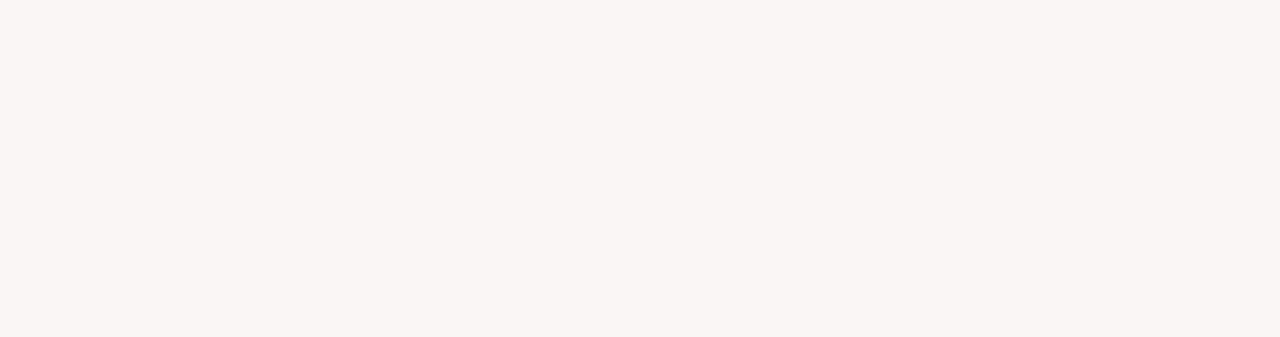
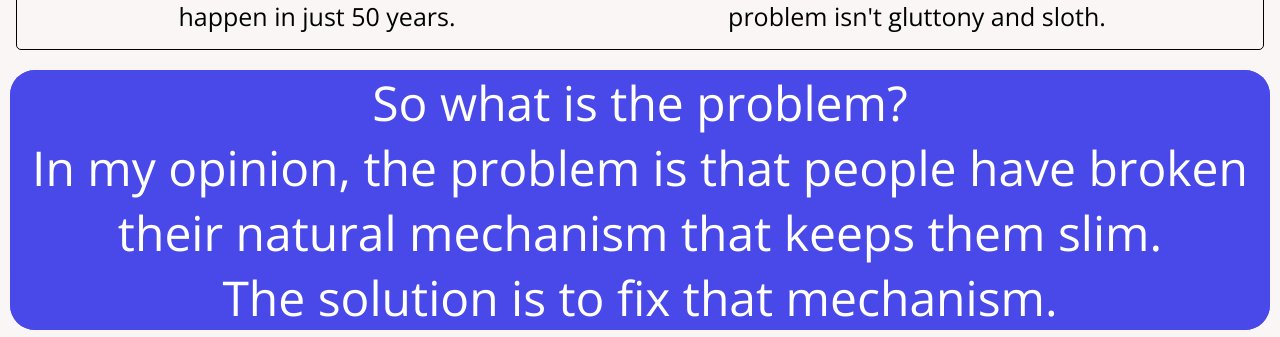
Before and after one commit to davidgma/fresh-food, an Angular app: page /introduction in a window 1280 px wide. Shown: the part 2034-2371 px from the top of the page. Before the commit the page ends 2016 px from the top, so only its background shows below. Built offline with nearby package versions, Linux system fonts and the light colour scheme.

Commit message:
Some files updated.

```diff
--- a/src/app/pages/main/main.component.html
+++ b/src/app/pages/main/main.component.html
@@ -69,13 +69,14 @@
       alt="sloth"
     />
     <p>
-      Another theory is that people have become more gluttonous and
-      slothful over the past 50 years. Under this theory, people have lost the
+      Another theory is that people have become more gluttonous and slothful
+      over the past 50 years. Under this theory, people have lost the
       self-discipline of their ancestors and simply eat too much and don't
-      exercise enough. Fat people beat
-      themselves up for lacking self-discipline and thin people look scornfully at them, considering them greedy and lazy.
+      exercise enough. Fat people beat themselves up for lacking self-discipline
+      and thin people look scornfully at them, considering them greedy and lazy.
       But this theory can't be right as evolution just doesn't happen fast
-      enough for such a rapid change in a population's characteristics to happen in just 50 years.
+      enough for such a rapid change in a population's characteristics to happen
+      in just 50 years.
     </p>
   </span>
   <span class="feature">
@@ -84,13 +85,22 @@
       alt="sloth"
     />
     <p>
-       Evolution takes hundreds of years at
-      least to have such a noticeable affect. Also, there's plenty of instances
-      of people who clearly have good self-discipline being fat. For example,
-      lots of doctors and lawyers are fat yet it takes a huge amount of
-      self-discipline to qualify in those professions. Doctors generally follow
-      their own advice on weight loss, which is to eat less and exercise more; to be less gluttonous and less slothful. It hasn't worked for their
-      patients or themselves because the problem isn't gluttony and sloth.
+      Evolution takes hundreds of years at least to have such a noticeable
+      affect. Also, there's plenty of instances of people who clearly have good
+      self-discipline being fat. For example, lots of doctors and lawyers are
+      fat yet it takes a huge amount of self-discipline to qualify in those
+      professions. Doctors generally follow their own advice on weight loss,
+      which is to eat less and exercise more; to be less gluttonous and less
+      slothful. It hasn't worked for their patients or themselves because the
+      problem isn't gluttony and sloth.
     </p>
   </span>
 </section>
+<section class="large">
+  <p>So what is the problem?</p>
+  <p>
+    In my opinion, the problem is that people have broken their natural mechanism
+    that keeps them slim.
+  </p>
+  <p>The solution is to fix that mechanism.</p>
+</section>
--- a/src/app/pages/main/main.component.scss
+++ b/src/app/pages/main/main.component.scss
@@ -87,6 +87,10 @@
   flex-wrap: wrap;
   flex-direction: row;
   align-items: top;
+  border: 1px solid black;
+  padding-bottom: min(2vh, 2vw);
+  margin: min(2vh, 2vw);
+  border-radius: 5px;
   // justify-content: center;
   // text-align: center;
 
@@ -102,23 +106,10 @@
     padding-left: min(4vh, 4vw);
     padding-right: min(4vh, 4vw);
     text-align: center;
+    border-radius: 5px;
 
     & p {
       font-size: clamp(18px, 4vw, 25px);
-      // max-width: 500px;
-      // @media screen and (min-width: 800px) {
-      //   font-size: 1.3rem;
-      // }
-
-      // & a {
-      //   text-decoration: none;
-      //   color: blue;
-
-      //   &:hover {
-      //     background: lightgray;
-      //     border-radius: 5px;
-      //   }
-      // }
     }
 
     & img {
@@ -128,3 +119,24 @@
     }
   }
 }
+
+section.large {
+  color: white;
+  // display: flex;
+  // flex-direction: column;
+  // align-items: center;
+  // justify-content: center;
+  text-align: center;
+  margin: 10px;
+  margin-top: 20px;
+  // border: 1px solid black;
+  background: rgb(73, 73, 233);
+  border-radius: 25px;
+
+  & p {
+    // background-color: inherit;
+    background: inherit;
+    border-radius: 25px;
+    font-size: min(6vh, 6vw);
+  }
+}
```
Also changed, not shown: 3 other files (tests, documents, lock files or other folders).
